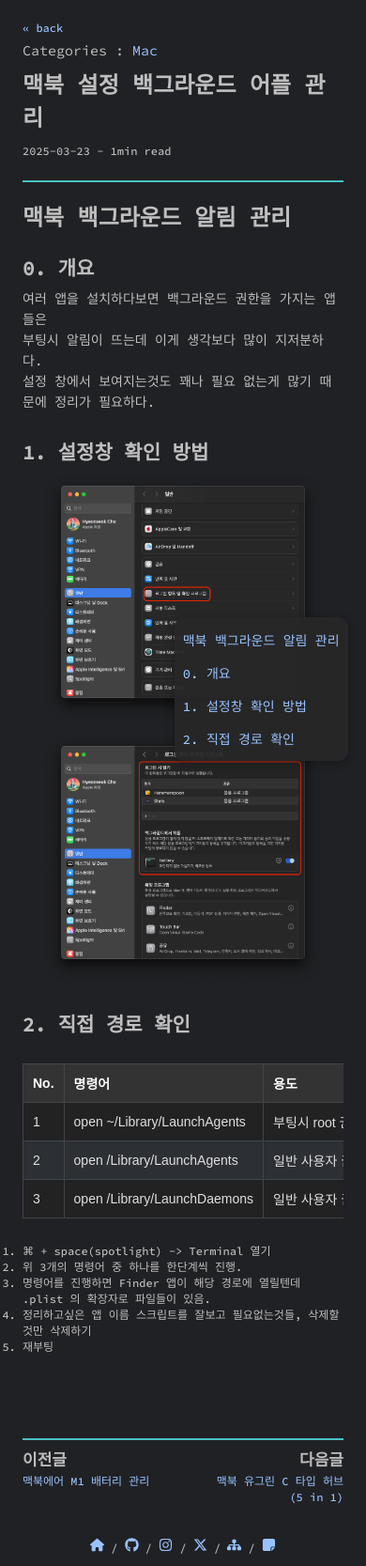
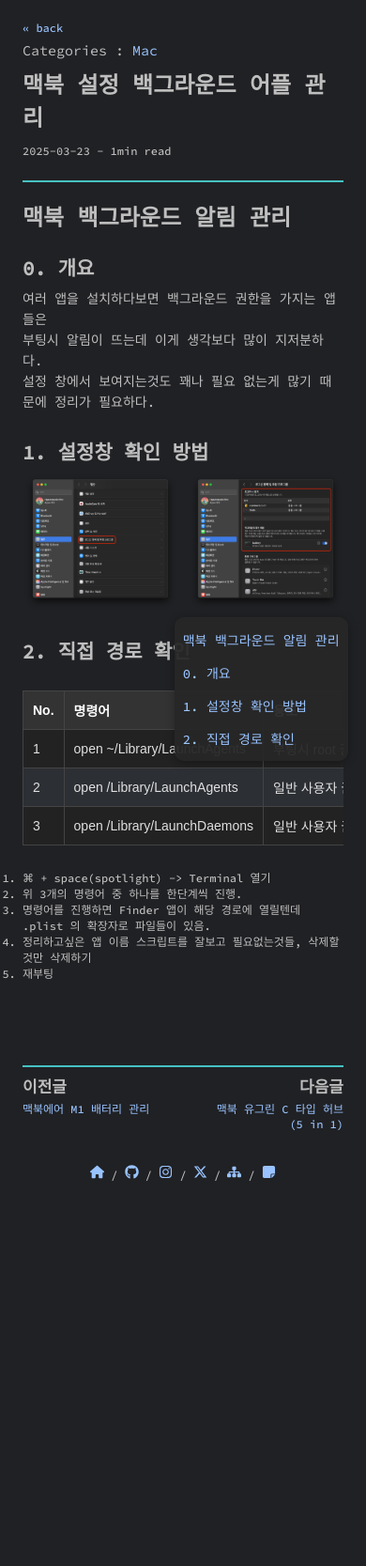
Before and after one commit to pozuhtuhv/pozuhtuhv.github.io, a Jekyll site: the page built from _posts/2025-03-23-mac-background.md, in a window 390 px wide. Shown: the whole page at 94% size. Built offline with Jekyll 4.4.1, drawn with Linux system fonts in a browser that asks for light colours; some web fonts are replaced; comment, search, counter and statistics services are not loaded; after the commit the page ends 1270 px from its top, so only the background shows below that.

Commit message:
(edit) small_moniter_set

```diff
--- a/_sass/_main.scss
+++ b/_sass/_main.scss
@@ -127,12 +127,6 @@
 
 .zoom-img {
   cursor: pointer;
-}
-
-@media (max-width: 600px) {
-  .image-gallery img {
-    width: 100%; /* 작은 화면에서는 한 줄 1개씩 표시 */
-  }
 }
 
 /* 기타 요소 */
```
